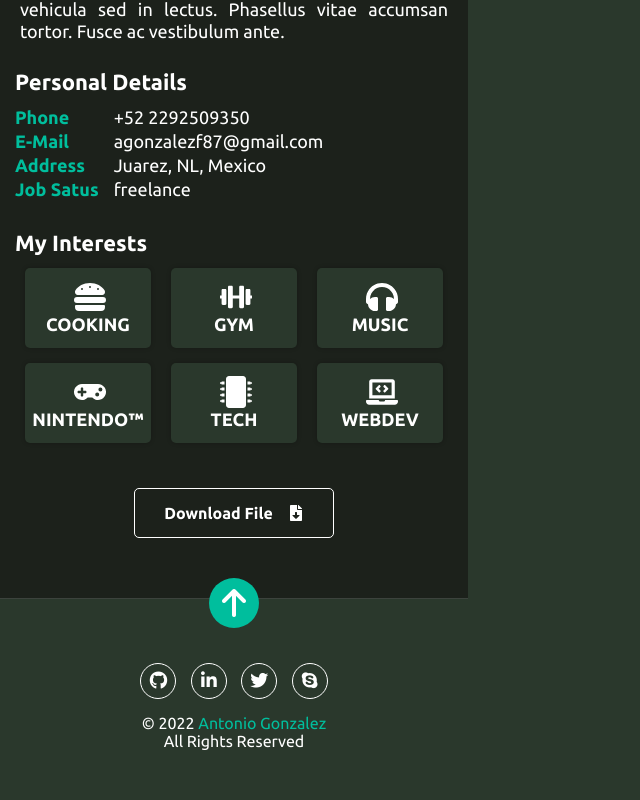
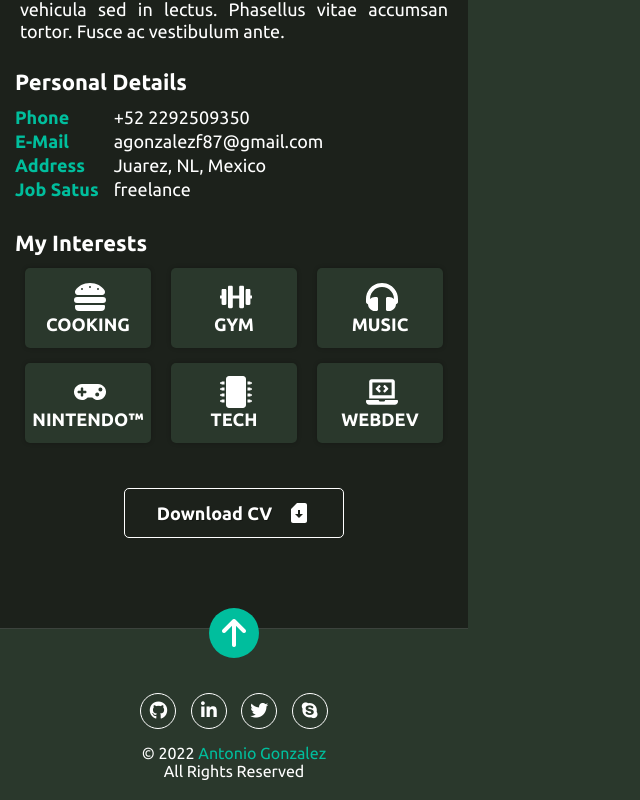
Before and after one commit to agonzalezf87/agonzalezf87.dev, a React (Vite) app: page / in a window 1280 px wide. Shown: the part 981-1781 px from the top of the page, without its empty margins (0-640 px from the left). Before the commit the page ends 1751 px from the top, so only its background shows below. Built offline with nearby package versions, Linux system fonts and the light colour scheme.

Commit message:
Sent UI.jsx to routes folder. Finished dynamic CtaButton component creation.

```diff
--- a/src/components/About.jsx
+++ b/src/components/About.jsx
@@ -52,9 +52,9 @@ const About = ({children}) => {
           <h2 className="section__row__title">{language === 'en' ? 'My Interests' : 'Mis Gustos'}</h2>
           {children}
         </div>
-        <div className="section__row--center">
-          <CtaButton />
-        </div>
+      </div>
+      <div className="section__row center">
+        <CtaButton ctaType='file'/>
       </div>
     </section>
   )
--- a/src/components/App.jsx
+++ b/src/components/App.jsx
@@ -1,5 +1,5 @@
 import { LangProvider } from '../context/SiteContext'
-import { UI } from '../UI'
+import { UI } from '../routes/UI'
 
 const App = () => {
   return (
--- a/src/components/CtaButton.jsx
+++ b/src/components/CtaButton.jsx
@@ -1,12 +1,40 @@
-import { FaFileDownload } from 'react-icons/fa'
+import { useContext} from 'react'
+import { SiteContext } from '../context/SiteContext'
+import { MdSimCardDownload, MdSend} from 'react-icons/md'
 import '../styles/CtaButton.component.css'
 
-const CtaButton = () => {
-  return (
-    <div className='CtaButton'>
-      Download File {<FaFileDownload />}
-    </div>
-  )
+const CtaButton = ({ctaType}) => {
+  const { language } = useContext(SiteContext)
+  switch(language) {
+    case 'en':
+      if(ctaType === 'file'){
+        return (
+          <div className='CtaButton'>
+            Download CV <MdSimCardDownload />
+          </div>
+        )
+      }else if(ctaType === 'message'){
+        return (
+          <div className='CtaButton'>
+            Send Message <MdSend />
+          </div>
+        )
+      }
+    case 'es':
+      if(ctaType === 'file'){
+        return (
+          <div className='CtaButton'>
+            Descargar CV <MdSimCardDownload />
+          </div>
+        )
+      }else if(ctaType === 'message'){
+        return (
+          <div className='CtaButton'>
+            Enviar Mensaje <MdSend />
+          </div>
+        )
+      }
+  }
 }
 
 export { CtaButton }
--- a/src/styles/About.component.css
+++ b/src/styles/About.component.css
@@ -22,7 +22,7 @@
   padding-bottom: 30px;
 }
 
-.section__row--center {
+.center {
   display: flex;
   justify-content: center;
   align-items: center;
--- a/src/styles/CtaButton.component.css
+++ b/src/styles/CtaButton.component.css
@@ -1,8 +1,9 @@
 .CtaButton {
   cursor: pointer;
-  width: 200px;
+  width: 220px;
   height: 50px;
   font-weight: 600;
+  font-size: 1.8rem;
   text-shadow: 1px 1px rgba(0, 0, 0, .3);
   border: 1px solid var(--white-color);
   border-radius: 5px;
@@ -21,5 +22,7 @@
 }
 
 .CtaButton svg {
+  width: 24px;
+  height: 24px;
   margin-left: 15px;
 }
--- a/src/styles/NotFound.component.css
+++ b/src/styles/NotFound.component.css
@@ -12,7 +12,7 @@
 
 .NotFound__code {
     color: var(--dark-color-1);
-    font-size: 15.8rem;
+    font-size: 55vw;
     line-height: 16rem;
     font-weight: 900;
     text-shadow: 2px 2px rgba(117, 117, 117, 0.25);
```
Also changed, not shown: src/routes/UI.jsx (renamed from src/UI.jsx, +13 -13 lines).
